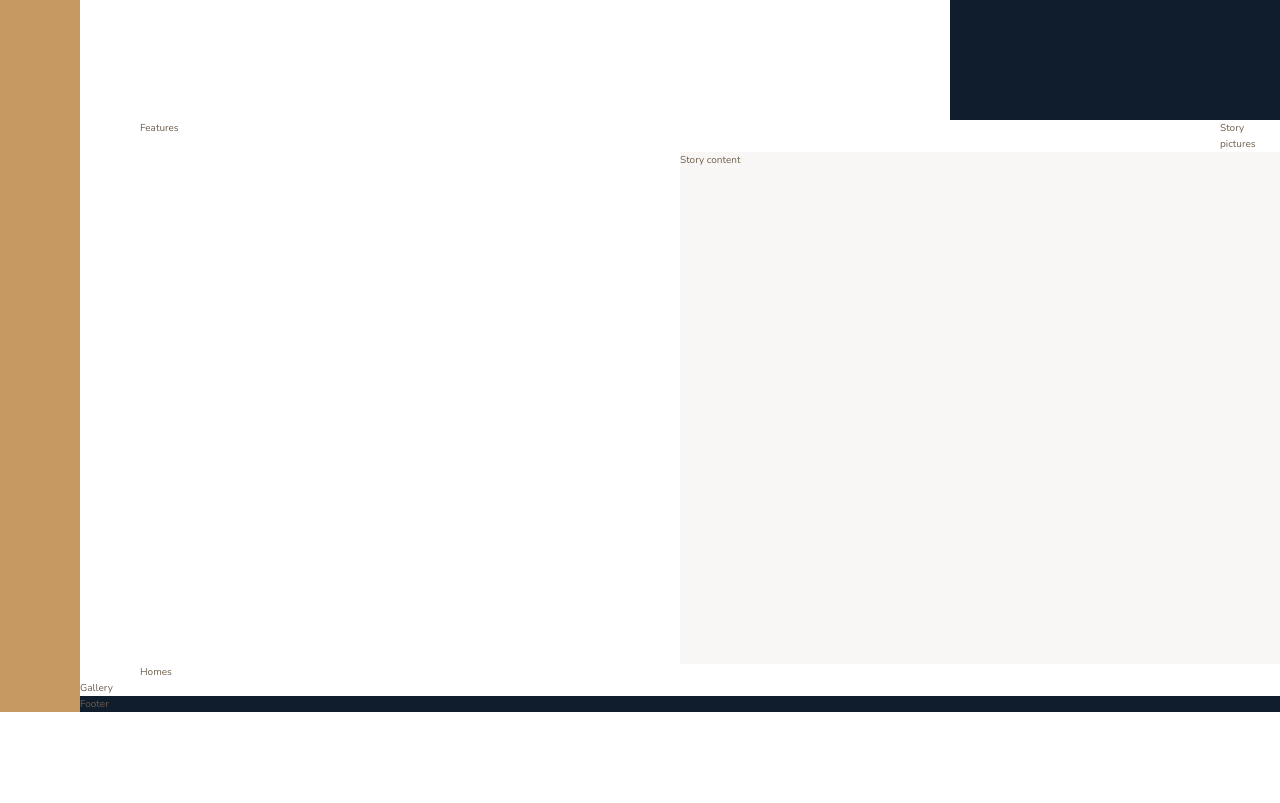
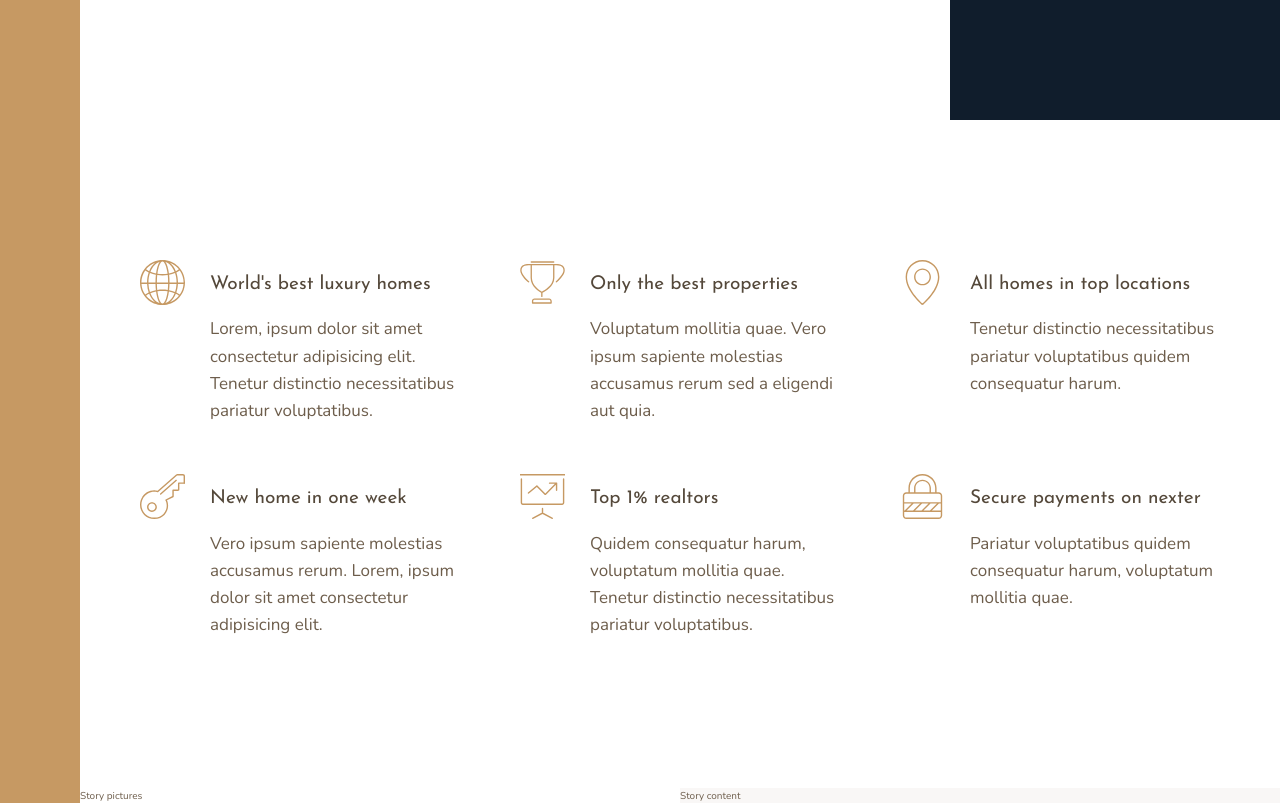
Before and after one commit to bartoszkonior/scss-projects, a website: page Nexter/index.html in a window 1280 px wide. Shown: the part 520-1323 px from the top of the page. Before the commit the page ends 1232 px from the top, so only its background shows below. Drawn offline with nearby package versions, Linux system fonts and the light colour scheme.

Commit message:
Nexter Add Features Section

```diff
--- a/Nexter/index.html
+++ b/Nexter/index.html
@@ -27,7 +27,62 @@
     </div>
 
     <section class="features">
-        Features
+        <div class="feature">
+            <svg class="feature__icon">
+                <use xlink:href="img/sprite.svg#icon-global"></use>
+            </svg>
+            <h4 class="heading-4 heading-4--dark">World's best luxury homes</h4>
+            <p class="feature__text">Lorem, ipsum dolor sit amet consectetur adipisicing elit. Tenetur distinctio
+                necessitatibus pariatur voluptatibus.</p>
+        </div>
+
+        <div class="feature">
+            <svg class="feature__icon">
+                <use xlink:href="img/sprite.svg#icon-trophy"></use>
+            </svg>
+            <h4 class="heading-4 heading-4--dark">Only the best properties</h4>
+            <p class="feature__text">Voluptatum mollitia quae. Vero ipsum sapiente molestias accusamus rerum sed a
+                eligendi aut quia.
+            </p>
+        </div>
+
+        <div class="feature">
+            <svg class="feature__icon">
+                <use xlink:href="img/sprite.svg#icon-map-pin"></use>
+            </svg>
+            <h4 class="heading-4 heading-4--dark">All homes in top locations</h4>
+            <p class="feature__text">Tenetur distinctio necessitatibus pariatur voluptatibus quidem consequatur harum.
+            </p>
+        </div>
+
+        <div class="feature">
+            <svg class="feature__icon">
+                <use xlink:href="img/sprite.svg#icon-key"></use>
+            </svg>
+            <h4 class="heading-4 heading-4--dark">New home in one week</h4>
+            <p class="feature__text">Vero ipsum sapiente molestias accusamus rerum. Lorem, ipsum dolor sit amet
+                consectetur adipisicing elit.
+            </p>
+        </div>
+
+        <div class="feature">
+            <svg class="feature__icon">
+                <use xlink:href="img/sprite.svg#icon-presentation"></use>
+            </svg>
+            <h4 class="heading-4 heading-4--dark">Top 1% realtors</h4>
+            <p class="feature__text">Quidem consequatur harum, voluptatum mollitia quae. Tenetur distinctio
+                necessitatibus pariatur voluptatibus.
+            </p>
+        </div>
+
+        <div class="feature">
+            <svg class="feature__icon">
+                <use xlink:href="img/sprite.svg#icon-lock"></use>
+            </svg>
+            <h4 class="heading-4 heading-4--dark">Secure payments on nexter</h4>
+            <p class="feature__text">Pariatur voluptatibus quidem consequatur harum, voluptatum mollitia quae.
+            </p>
+        </div>
     </section>
 
     <div class="story__pictures">
--- a/Nexter/sass/_features.scss
+++ b/Nexter/sass/_features.scss
@@ -2,4 +2,31 @@
 
 .features {
   grid-column: center-start / center-end;
+
+  margin: 15rem 0;
+
+  display: grid;
+  // grid-template-columns: repeat(3, 1fr);
+  grid-template-columns: repeat(auto-fit, minmax(25rem, 1fr));
+  gap: 6rem;
+  align-items: start;
 }
+
+.feature {
+  display: grid;
+  grid-template-columns: min-content 1fr;
+  row-gap: 1.5rem;
+  column-gap: 2.5rem;
+
+  &__icon {
+    fill: variables.$color-primary;
+    width: 4.5rem;
+    height: 4.5rem;
+    grid-row: 1 / span 2;
+    transform: translateY(-1rem);
+  }
+
+  &__text {
+    font-size: 1.7rem;
+  }
+}
--- a/Nexter/sass/_story.scss
+++ b/Nexter/sass/_story.scss
@@ -2,7 +2,7 @@
 
 .story {
   &__pictures {
-    grid-auto-columns: full-start / col-end 4;
+    grid-column: full-start / col-end 4;
   }
 
   &__content {
--- a/Nexter/sass/_typography.scss
+++ b/Nexter/sass/_typography.scss
@@ -0,0 +1,31 @@
+@use "./base" as variables;
+
+%heading {
+  font-family: variables.$font-display;
+  font-weight: 400;
+}
+
+.heading-1 {
+  @extend %heading;
+}
+
+.heading-2 {
+  @extend %heading;
+}
+
+.heading-3 {
+  @extend %heading;
+}
+
+.heading-4 {
+  @extend %heading;
+  font-size: 1.9rem;
+
+  &--light {
+    color: variables.$color-grey-light-1;
+  }
+
+  &--dark {
+    color: variables.$color-grey-dark-1;
+  }
+}
```
Also changed, not shown: Nexter/css/style.css, 1 other file.
